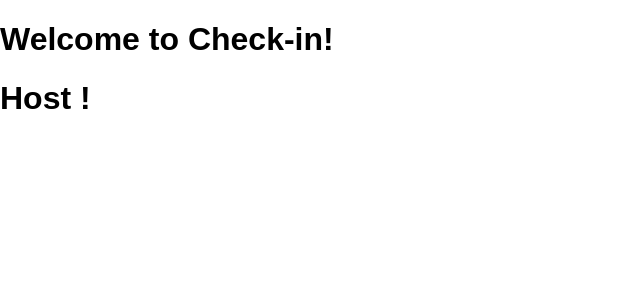
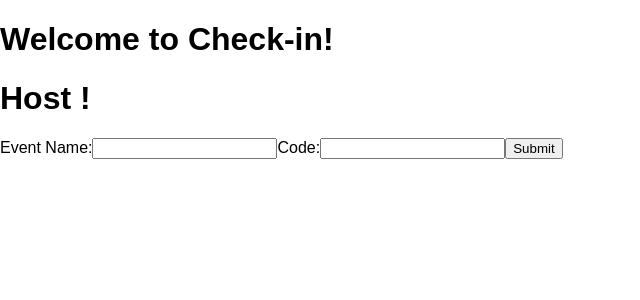
Before and after one commit to EpicPi/check-in, a React (Create React App) app in the folder v0/: page /host in a window 1280 px wide. Shown: the top 300 px of the page, without its empty margins (0-640 px from the left). Built offline with nearby package versions, Linux system fonts and the light colour scheme.

Commit message:
basic functionality for host

```diff
--- a/v0/src/Host/CreateEventForm.jsx
+++ b/v0/src/Host/CreateEventForm.jsx
@@ -22,20 +22,34 @@ class CreateEventForm extends Component {
   }
 
   handleSubmit(e) {
-      alert(this.state.eventName + " " + this.state.code);
-      e.preventDefault();
+    const event = {
+      name: this.state.eventName,
+      code: this.state.code
+    };
+    this.props.addEvent(event);
+    // alert(`${this.state.eventName} ${this.state.code}`);
+    this.setState({
+      eventName: '',
+      code: '',
+    });
+    e.preventDefault();
   }
 
   render() {
     return (
-      <form action="">
+      <form action="" id="create-form">
         <label>
-                Event Name:
-                <input type="text" name="eventName" value={this.state.eventName} onChange={this.handleNameInput} />
+          Event Name:
+          <input
+            type="text"
+            name="eventName"
+            value={this.state.eventName}
+            onChange={this.handleNameInput}
+          />
         </label>
         <label>
-                Code:
-                <input type="text" name="code" value={this.state.code} onChange={this.handleCodeInput}/>
+          Code:
+          <input type="text" name="code" value={this.state.code} onChange={this.handleCodeInput} />
         </label>
         <button type="submit" value="Submit" onClick={this.handleSubmit}>Submit</button>
       </form>
--- /dev/null
+++ b/v0/src/Host/Event.jsx
@@ -0,0 +1,18 @@
+import React, { Component } from 'react';
+
+class Event extends Component {
+  render() {
+    return (
+      <div>
+        <div>
+          Name: {this.props.name}
+        </div>
+        <div>
+          Code: {this.props.code}
+        </div>
+      </div>
+    );
+  }
+}
+
+export default Event;
--- a/v0/src/Host/HostDash.jsx
+++ b/v0/src/Host/HostDash.jsx
@@ -6,17 +6,28 @@ import CreateEventForm from './CreateEventForm';
 import ViewEvents from './ViewEvents';
 
 class HostDash extends Component {
+  constructor(props) {
+    super(props);
+
+    this.state = {
+      events: [],
+    };
+    this.addEvent = this.addEvent.bind(this);
+  }
+
+  addEvent(event) {
+    const prevEvents = this.state.events;
+    prevEvents.push(event);
+    this.setState({ events: prevEvents });
+    console.log(this.state.events);
+  }
+
   render() {
     return (
       <div>
         <h1>Host { this.props.name }!</h1>
-        <BrowserRouter>
-          <Switch>
-            <Route exact path="/" component={HostHome} />
-            <Route path="/create" component={CreateEventForm} />
-            <Route path="/view" component={ViewEvents} />
-          </Switch>
-        </BrowserRouter>
+        <CreateEventForm addEvent={this.addEvent} />
+        <ViewEvents events={this.state.events} />
       </div>
     );
   }
--- a/v0/src/Host/ViewEvents.jsx
+++ b/v0/src/Host/ViewEvents.jsx
@@ -1,11 +1,18 @@
 import React, { Component } from 'react';
+import Event from './Event';
 
 class ViewEvents extends Component {
   render() {
+    const events = this.props.events.map((event, i) => (
+      <div key={i}>
+        <Event name={event.name} code={event.code}/>
+      </div>
+    ));
+
     return (
-      <div>
-        Viewing list!
-      </div>
+      <ul>
+        {events}
+      </ul>
     );
   }
 }
```
